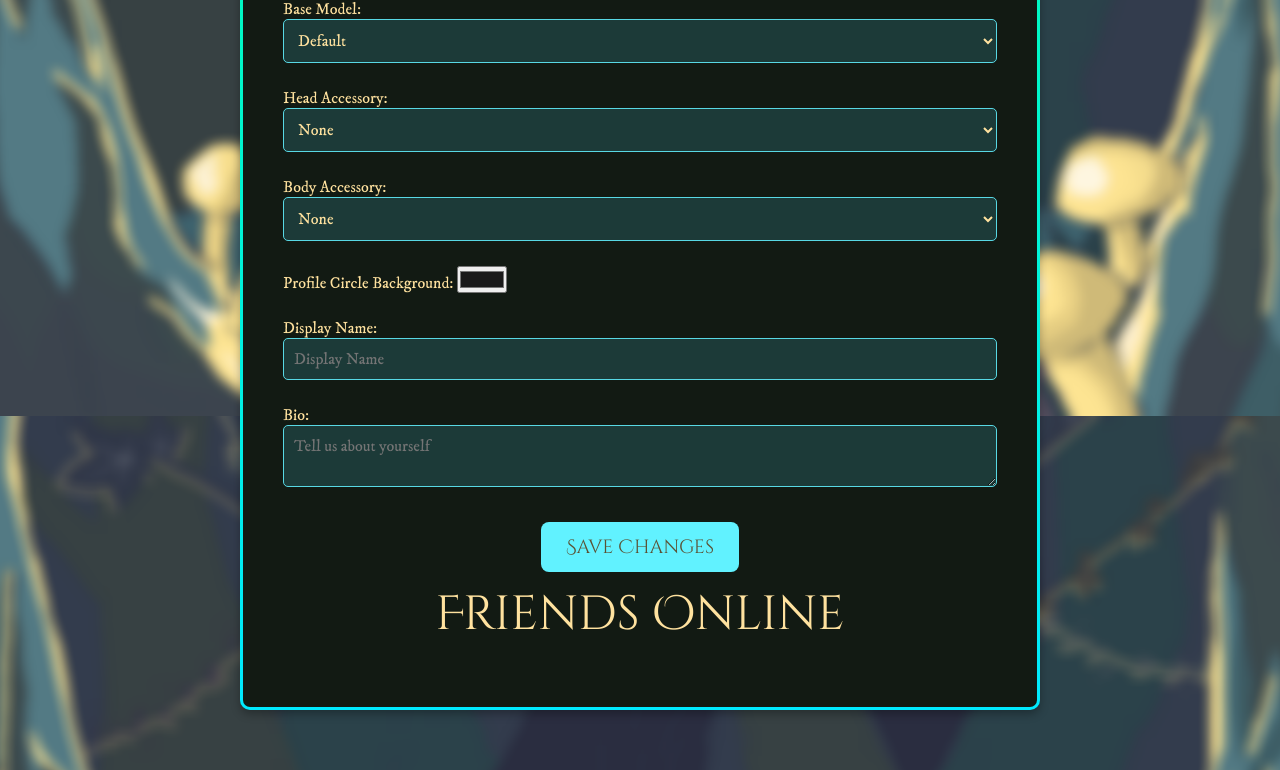
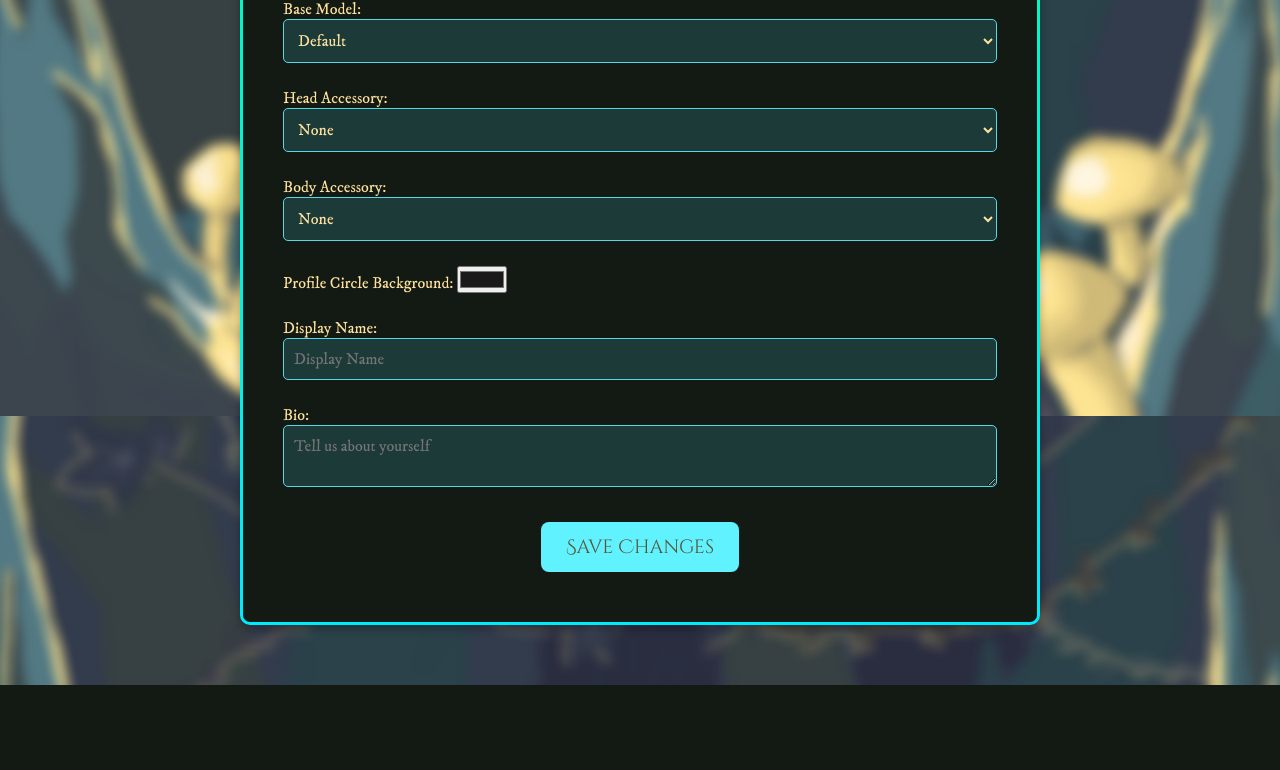
Before and after one commit to Amit-S-G/Section-20254-Group-9_CEN3031Spring25, a PHP site: page /pages/profile.php in a window 1280 px wide. Shown: the part 384-1154 px from the top of the page. After the commit the page ends 1069 px from the top, so only its background shows below. Run offline with PHP 8.4, Linux system fonts and the light colour scheme; the visitor is signed in with stand-in values (Sample User, id 1); data that the repository does not hold is empty.

Commit message:
Removing friends online list header from profile page, unneccessary

```diff
--- a/pages/profile.php
+++ b/pages/profile.php
@@ -119,11 +119,6 @@ $background_color = $profile['background_color'] ?? '#1a1a1a';
 
         <input type="submit" value="Save Changes">
     </form>
-
-    <h2>Friends Online</h2>
-    <ul>
-        <!-- Friends online can go here -->
-    </ul>
 </div>
 
 </body>
--- a/styles/profile.css
+++ b/styles/profile.css
@@ -102,16 +102,6 @@ input[type="submit"]:hover {
     height: 150px;
 }
 
-/* Friends Section Placeholder */
-ul {
-    list-style: none;
-    padding: 0;
-    text-align: center;
-    color: #ffe29f;
-    font-family: 'Uncial Antiqua', cursive;
-    font-size: 1.2em;
-}
-
 .avatar-circle {
     width: 150px;
     height: 150px;
```
